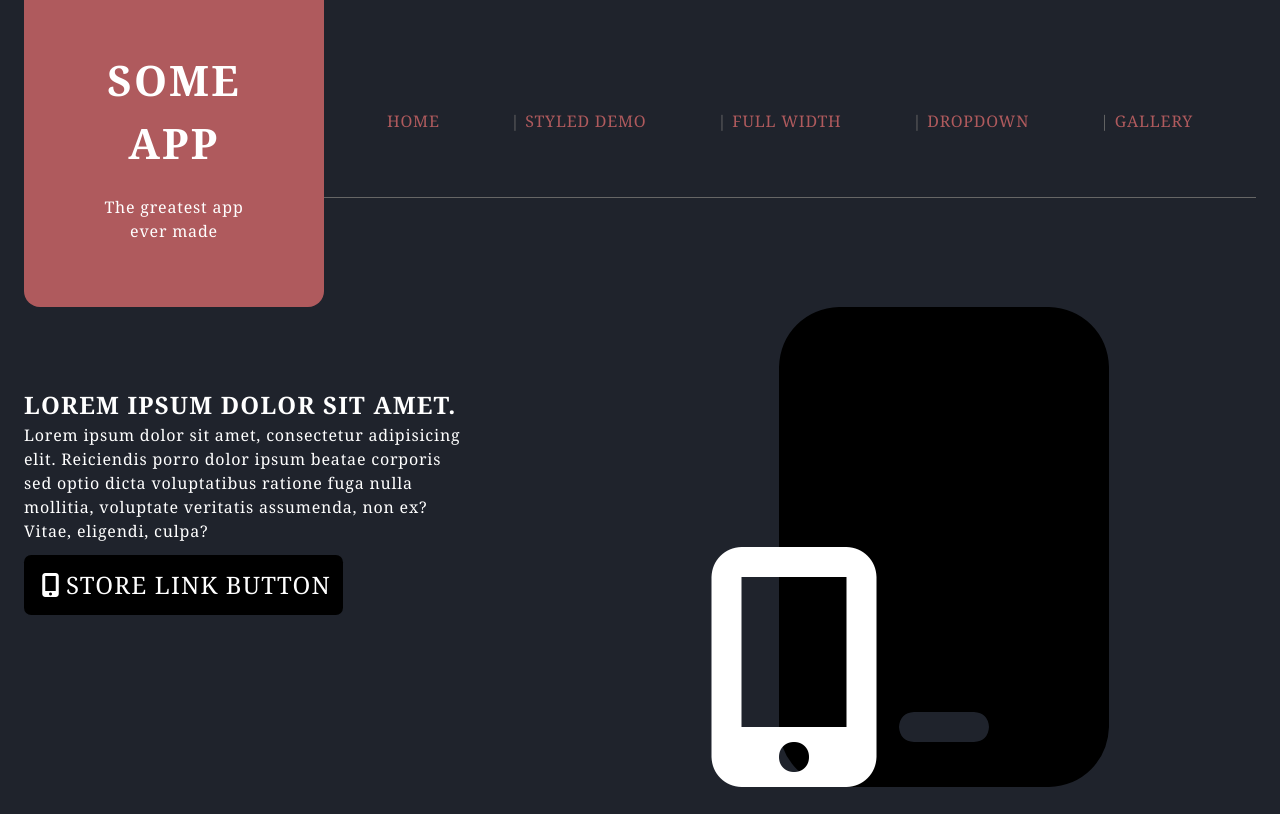
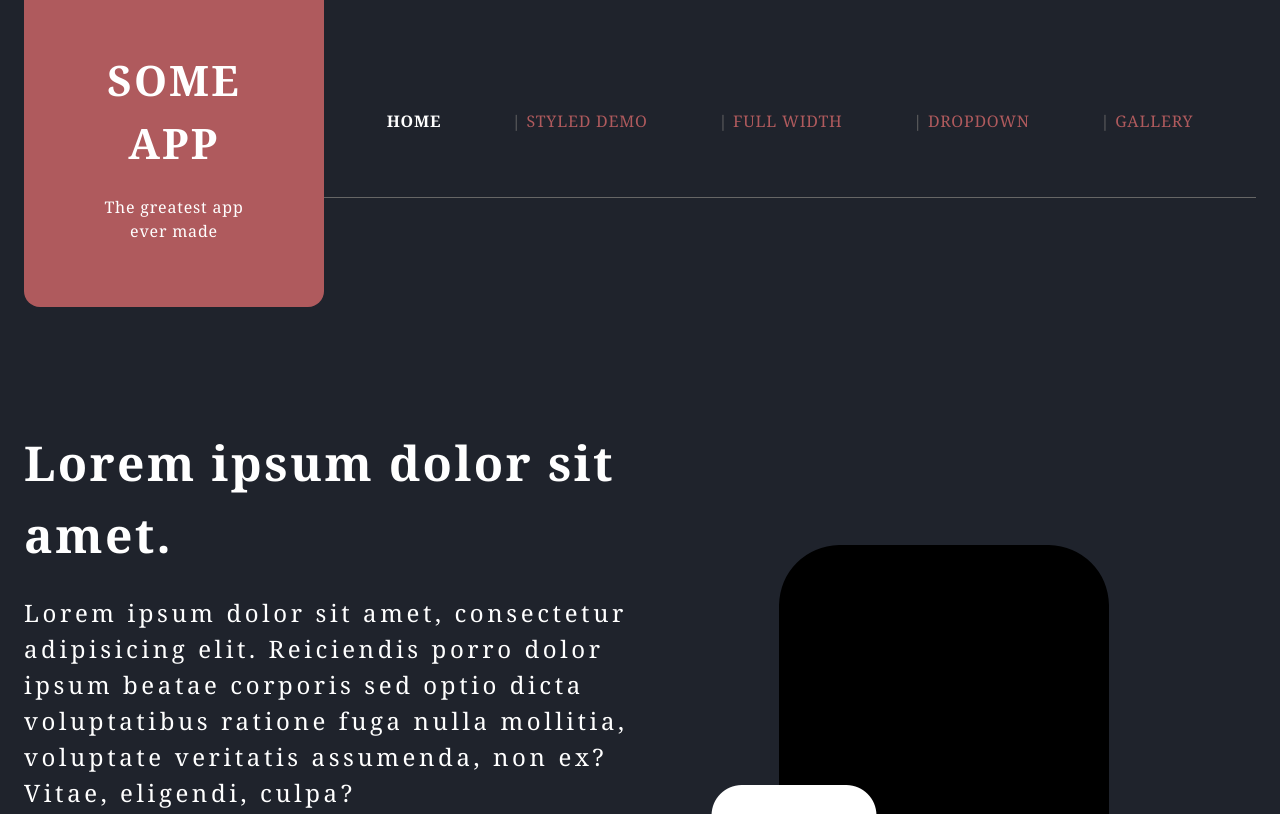
Before and after one commit to ksenia-nesytova/some-app-ad-page, a plain HTML site: page index.html in a window 1280 px wide. Shown: the top 814 px of the page. Drawn offline with Linux system fonts and the light colour scheme.

Commit message:
changed intro font size and spacing

```diff
--- a/index.html
+++ b/index.html
@@ -15,7 +15,7 @@
       </div>
       <nav class="nav">
         <ul class="nav_list">
-          <li class="nav__list-item nav__list-item__divider"><a href="" class="nav__link">Home</a></li>
+          <li class="nav__list-item nav__list-item__divider"><a href="" class="nav__link" id="home">Home</a></li>
           <li class="nav__list-item nav__list-item__divider"><a href="" class="nav__link">Styled demo</a></li>
           <li class="nav__list-item nav__list-item__divider"><a href="" class="nav__link">Full width</a></li>
           <li class="nav__list-item nav__list-item__divider"><a href="" class="nav__link">Dropdown</a></li>
@@ -123,7 +123,7 @@
     <div class="subscribe">
       <div>
         <h2>Subscribe</h2>
-        <p>Lorem ipsum dolor sit amet</p>
+        <p>We have nothing to say</p>
       </div>
       <input type="email"> <button type="submit" name="email-submit">Sign up</button>
     </div>
--- a/style.css
+++ b/style.css
@@ -68,6 +68,18 @@ p {
   text-align: left;
   padding-top: 5em;
   padding-bottom: 5em;
+  font-size: 1.5em;
+
+}
+
+.intro h2 {
+  font-size: 2em;
+  text-transform: inherit;
+  margin-bottom: .5em;
+}
+
+.intro p {
+  letter-spacing: 0.15em;;
 }
 
 .ghost-btn {
@@ -78,7 +90,7 @@ p {
   font-size: 1.5em;
   border-radius: .3em;
   padding: .5em;
-  margin-top: .5em;
+  margin-top: 1em;
   text-decoration: none;
 }
 
@@ -162,7 +174,9 @@ margin-top: -7em;
   color: var(--accent-light-color);
 }
 
-
+#home {
+  font-weight: bold;
+color: white;}
 
 .features {
   display: grid;
```
